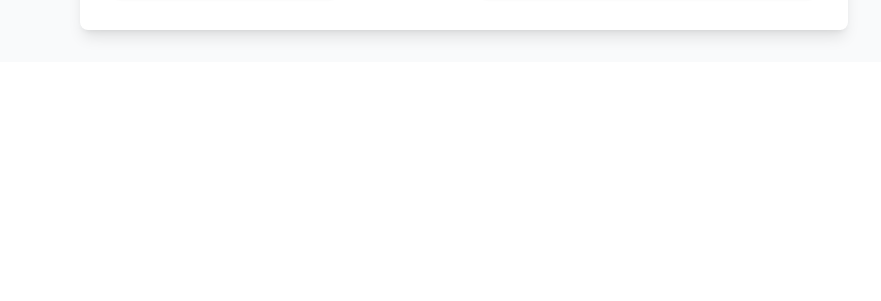
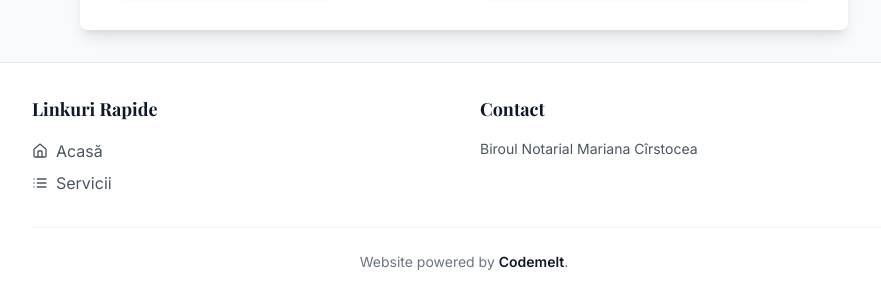
Before and after one commit to andreistomff/quill-and-ledger-web, a React (Vite) app: page / in a window 1280 px wide. Shown: the part 783-1084 px from the top of the page, without its empty margins (176-1057 px from the left). Before the commit the page ends 845 px from the top, so only its background shows below. Built offline with nearby package versions, Linux system fonts and the light colour scheme.

Commit message:
Add site footer
Added a footer component with quick links and a "Website powered by Codemelt" attribution with a link to www.codemelt.com.

```diff
--- a/src/App.tsx
+++ b/src/App.tsx
@@ -6,6 +6,7 @@ import { QueryClient, QueryClientProvider } from "@tanstack/react-query";
 import { BrowserRouter, Routes, Route } from "react-router-dom";
 import useScrollToTop from "./hooks/useScrollToTop";
 import Navbar from "./components/Navbar";
+import Footer from "./components/Footer";
 import Home from "./pages/Home";
 import Services from "./pages/Services";
 import NotFound from "./pages/NotFound";
@@ -26,6 +27,7 @@ const AppContent = () => {
           <Route path="*" element={<NotFound />} />
         </Routes>
       </main>
+      <Footer />
     </div>
   );
 };
--- /dev/null
+++ b/src/components/Footer.tsx
@@ -0,0 +1,64 @@
+
+import { Link } from "react-router-dom";
+import { Home, List } from "lucide-react";
+
+const footerLinks = [
+  { to: "/", label: "Acasă", icon: Home },
+  { to: "/services", label: "Servicii", icon: List },
+];
+
+export default function Footer() {
+  return (
+    <footer className="bg-white border-t border-gray-200 mt-auto">
+      <div className="max-w-4xl mx-auto py-8 px-4">
+        <div className="grid grid-cols-1 md:grid-cols-2 gap-8">
+          {/* Quick Links */}
+          <div>
+            <h3 className="font-playfair text-lg font-semibold text-primary mb-4">
+              Linkuri Rapide
+            </h3>
+            <ul className="space-y-2">
+              {footerLinks.map((link) => (
+                <li key={link.to}>
+                  <Link
+                    to={link.to}
+                    className="flex items-center gap-2 text-gray-600 hover:text-primary transition-colors font-inter"
+                  >
+                    <link.icon size={16} />
+                    {link.label}
+                  </Link>
+                </li>
+              ))}
+            </ul>
+          </div>
+
+          {/* Contact Info */}
+          <div>
+            <h3 className="font-playfair text-lg font-semibold text-primary mb-4">
+              Contact
+            </h3>
+            <p className="text-gray-600 font-inter text-sm">
+              Biroul Notarial Mariana Cîrstocea
+            </p>
+          </div>
+        </div>
+
+        {/* Bottom section */}
+        <div className="border-t border-gray-100 mt-8 pt-6 text-center">
+          <p className="text-gray-500 text-sm font-inter">
+            Website powered by{" "}
+            <a
+              href="https://www.codemelt.com"
+              target="_blank"
+              rel="noopener noreferrer"
+              className="text-primary hover:text-primary/80 transition-colors font-semibold"
+            >
+              Codemelt
+            </a>
+            .
+          </p>
+        </div>
+      </div>
+    </footer>
+  );
+}
```
